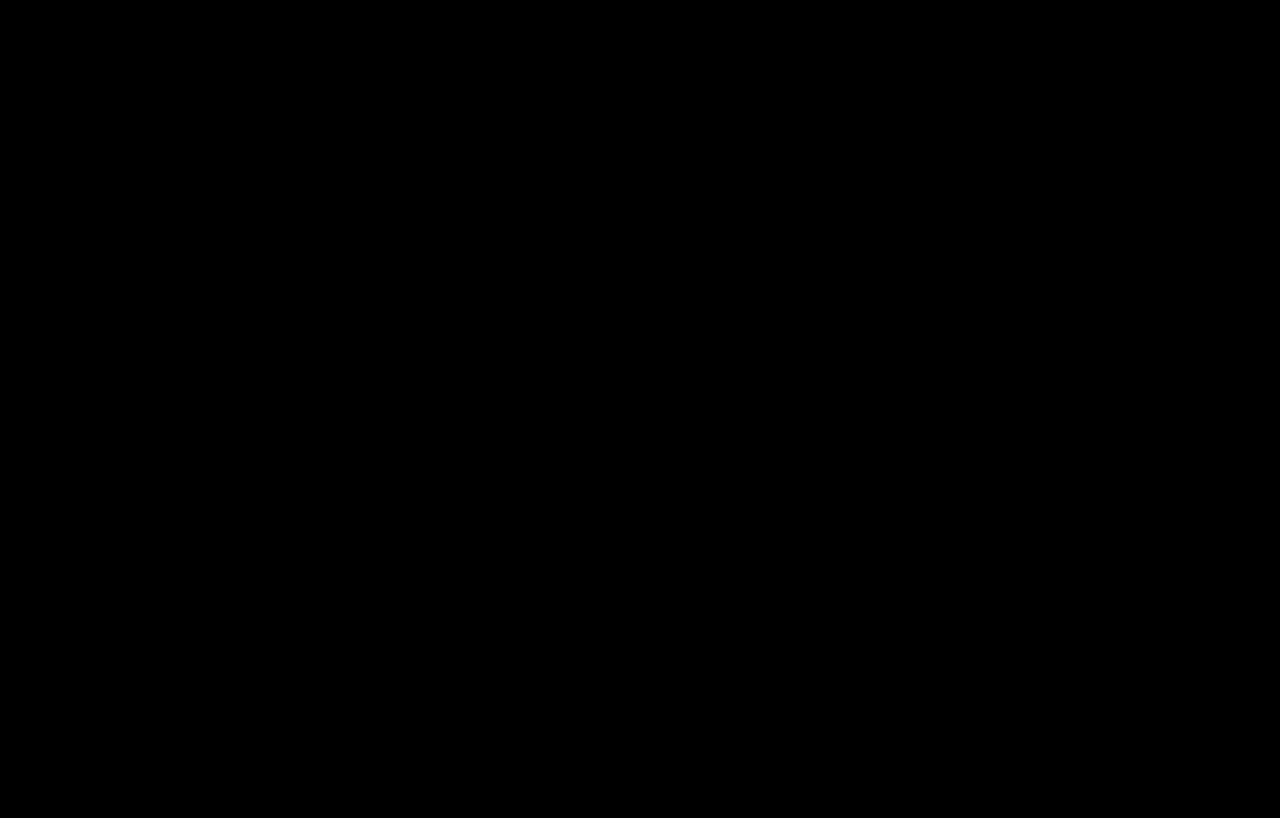
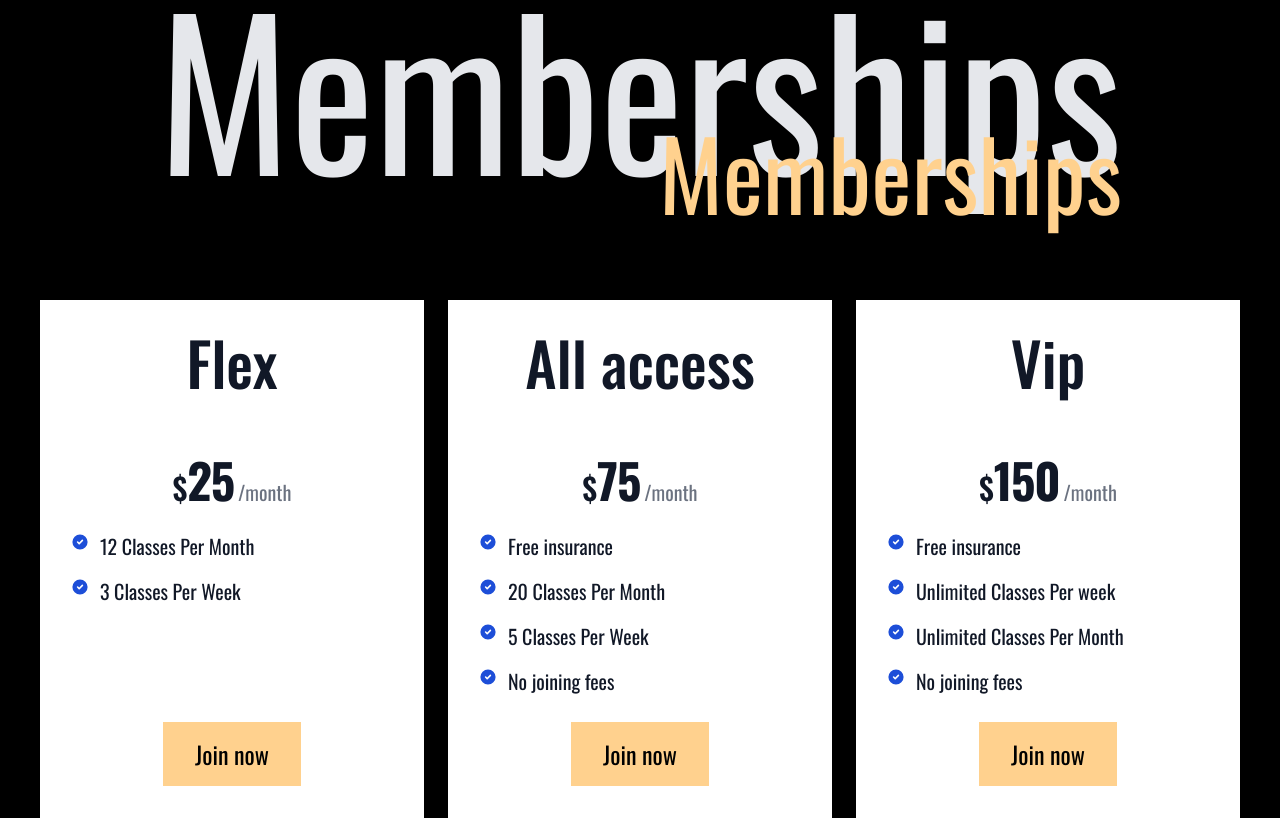
Before and after one commit to IssamKharbache/Gym-fit, a Next.js app: page / in a window 1280 px wide. Shown: the part 3580-4398 px from the top of the page. Before the commit the page ends 3276 px from the top, so only its background shows below. Built offline with nearby package versions, Linux system fonts and the light colour scheme.

Commit message:
adding the membership section

```diff
--- a/app/components/classes/Classes.jsx
+++ b/app/components/classes/Classes.jsx
@@ -29,7 +29,7 @@ const variants = {
 
 const Classes = () => {
   const ref = useRef();
-  const isInView = useInView(ref, { margin: "0px 100px -50px 0px" });
+  const isInView = useInView(ref, { margin: "0px 600px -50px 0px" });
   return (
     <motion.div
       animate={isInView && "show"}
--- a/app/components/infobanner/InfoBanner.jsx
+++ b/app/components/infobanner/InfoBanner.jsx
@@ -3,15 +3,15 @@ import React from "react";
 const InfoBanner = () => {
   return (
     <div className="flex flex-col gap-16 md:gap-40 lg:flex-row bg-primary  absolute max-w-screen left-0 right-0 items-center justify-center p-8 uppercase">
-      <div className="flex flex-col gap-4 ">
+      <div className="flex flex-col gap-4  text-center">
         <h1 className="text-8xl font-semibold">45</h1>
         <p className="text-4xl">Different modules</p>
       </div>
-      <div className="flex flex-col gap-4">
+      <div className="flex flex-col gap-4 text-center">
         <h1 className="text-8xl font-semibold">60</h1>
         <p className="text-4xl ">Minutes per class</p>
       </div>
-      <div className="flex flex-col gap-4">
+      <div className="flex flex-col gap-4 text-center">
         <h1 className="text-8xl font-semibold">100</h1>
         <p className="text-4xl  ">Classes per week</p>
       </div>
--- /dev/null
+++ b/app/components/memberships/Cards.jsx
@@ -0,0 +1,60 @@
+import { memberships } from "@/app/data";
+import React from "react";
+
+const Cards = () => {
+  return (
+    <div className="grid grid-cols-1 lg:grid-cols-2 xl:grid-cols-3 w-full gap-6">
+      {memberships.map((membership, idx) => {
+        return (
+          <div
+            key={idx}
+            className="flex flex-col justify-between w-full max-w-sm mx-auto p-4 bg-white sm:p-8"
+          >
+            <div className="">
+              <h5 className="mb-16 text-6xl text-center font-medium text-gray-900">
+                {membership.title}
+              </h5>
+              <div className="flex items-baseline justify-center text-gray-900">
+                <span className="text-3xl font-semibold">$</span>
+                <span className="text-5xl font-extrabold tracking-tight">
+                  {membership.price}
+                </span>
+                <span className="ms-1 text-xl font-normal text-gray-500 dark:text-gray-400">
+                  /month
+                </span>
+              </div>
+              <ul role="list" className="space-y-5 my-7">
+                {membership.featured.map((feature, idx) => (
+                  <li key={`f_${idx}`} className="flex">
+                    <svg
+                      className="flex-shrink-0 w-4 h-4 text-blue-700 dark:text-blue-500"
+                      aria-hidden="true"
+                      xmlns="http://www.w3.org/2000/svg"
+                      fill="currentColor"
+                      viewBox="0 0 20 20"
+                    >
+                      <path d="M10 .5a9.5 9.5 0 1 0 9.5 9.5A9.51 9.51 0 0 0 10 .5Zm3.707 8.207-4 4a1 1 0 0 1-1.414 0l-2-2a1 1 0 0 1 1.414-1.414L9 10.586l3.293-3.293a1 1 0 0 1 1.414 1.414Z" />
+                    </svg>
+                    <span className="text-xl  font-normal leading-tight text-gray-900 ms-3">
+                      {feature}
+                    </span>
+                  </li>
+                ))}
+              </ul>
+            </div>
+            <div className="flex  items-center justify-center">
+              <button
+                type="button"
+                className=" bg-primary hover:bg-primary-hover px-8 py-4 text-2xl duration-300 "
+              >
+                Join now
+              </button>
+            </div>
+          </div>
+        );
+      })}
+    </div>
+  );
+};
+
+export default Cards;
--- /dev/null
+++ b/app/components/memberships/MemberShip.jsx
@@ -0,0 +1,70 @@
+"use client";
+import { motion, useInView } from "framer-motion";
+import Image from "next/image";
+import { useRef } from "react";
+import Cards from "./Cards";
+
+const variants = {
+  show: {
+    opacity: 1,
+    x: 0,
+    transition: {
+      duration: 2,
+      staggerChildren: 0.1,
+      type: "spring",
+    },
+  },
+  hidden: {
+    x: -500,
+    opacity: 0,
+  },
+  fromRight: {
+    x: 800,
+    transition: {
+      duration: 2,
+      type: "spring",
+    },
+  },
+};
+
+const MemberShip = () => {
+  const ref = useRef();
+  const isInView = useInView(ref, { margin: "0px 400px -50px 0px" });
+  return (
+    <motion.div
+      animate={isInView && "show"}
+      initial="hidden"
+      ref={ref}
+      variants={variants}
+      className="p-4 md:p-0"
+    >
+      <div className="flex flex-col items-center justify-center">
+        {/* text container*/}
+        <div className="relative mb-16">
+          <motion.h1
+            variants={variants}
+            initial="hidden"
+            animate="show"
+            className="text-[80px] lg:text-[200px] text-gray-200 opacity-40"
+          >
+            Memberships
+          </motion.h1>
+          <div className="absolute -bottom-1 sm:bottom-2 lg:bottom-4 right-0">
+            <motion.h1
+              variants={variants}
+              initial="fromRight"
+              animate="show"
+              className="text-primary text-center text-5xl lg:text-8xl"
+            >
+              Memberships
+            </motion.h1>
+          </div>
+        </div>
+        {/*  */}
+      </div>
+      <Cards />
+    </motion.div>
+  );
+};
+
+export default MemberShip;
--- a/app/data.js
+++ b/app/data.js
@@ -35,3 +35,45 @@ export const links = [
     path: "/",
   },
 ];
+
+export const memberships = [
+  {
+    title: "Flex",
+    price: 25,
+    featured: ["12 Classes Per Month", "3 Classes Per Week"],
+    unfeatured: [
+      "Free insurance",
+      "Unlimited Classes Per week",
+      "Unlimited Classes Per Month",
+      "No joining fees",
+      "5 Classes Per Week",
+    ],
+  },
+  {
+    title: "All access",
+    price: 75,
+    featured: [
+      "Free insurance",
+      "20 Classes Per Month",
+      "5 Classes Per Week",
+      "No joining fees",
+    ],
+    unfeatured: [
+      "Unlimited Classes Per week",
+      "Unlimited Classes Per Month",
+      "No joining fees",
+      "Free insurance",
+    ],
+  },
+  {
+    title: "Vip",
+    price: 150,
+    featured: [
+      "Free insurance",
+
+      "Unlimited Classes Per week",
+      "Unlimited Classes Per Month",
+      "No joining fees",
+    ],
+  },
+];
--- a/app/page.jsx
+++ b/app/page.jsx
@@ -2,6 +2,7 @@ import About from "./components/about/About";
 import Classes from "./components/classes/Classes";
 import Hero from "./components/hero/Hero";
 import InfoBanner from "./components/infobanner/InfoBanner";
+import MemberShip from "./components/memberships/MemberShip";
 
 export default function Home() {
   return (
@@ -15,7 +16,12 @@ export default function Home() {
       <div className="">
         <Classes />
       </div>
-      <InfoBanner />
+      <div className="h-screen lg:h-[45vh] mt-24">
+        <InfoBanner />
+      </div>
+      <div className="h-screen mb-12">
+        <MemberShip />
+      </div>
     </main>
   );
 }
```
